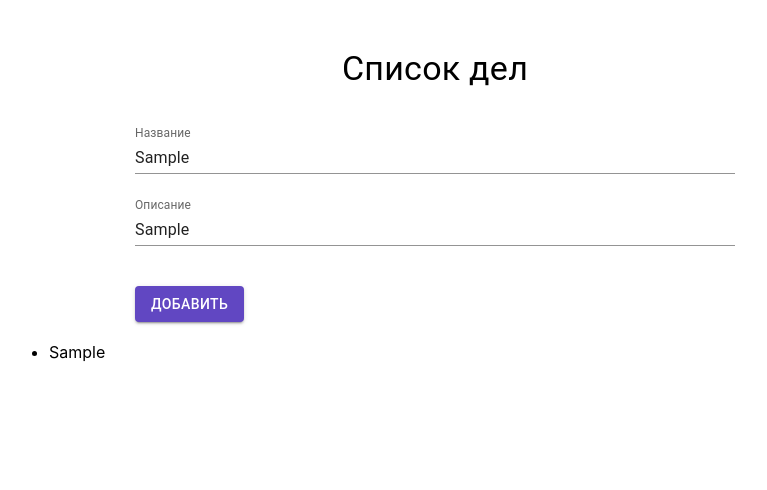
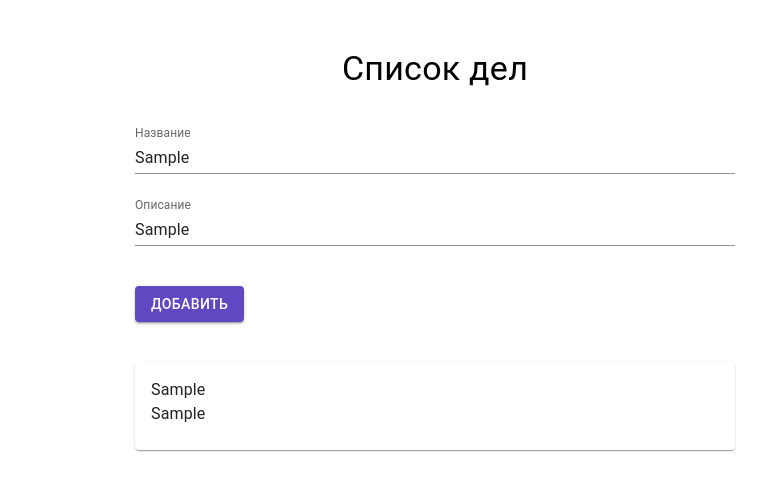
Before and after one commit to vladimir-ioshkin/react-redux-todo, a React (Create React App) app: page / in a window 1280 px wide. Both pictures are taken after typing "Sample", "Sample" into the empty fields and a click on the button "ДОБАВИТЬ". Shown: the top 490 px of the page, without its empty margins (205-972 px from the left). Built offline with nearby package versions, Linux system fonts and the light colour scheme.

Commit message:
added Item component

```diff
--- /dev/null
+++ b/src/components/Item.jsx
@@ -0,0 +1,19 @@
+import { Card, CardContent, Typography } from '@mui/material';
+
+const cardStyle = {
+    width: 600,
+    margin: '40px auto',
+};
+
+export const Item = ({ title, description }) => {
+    return (
+        <li>
+            <Card sx={cardStyle}>
+                <CardContent>
+                    <Typography>{title}</Typography>
+                    <Typography>{description}</Typography>
+                </CardContent>
+            </Card>
+        </li>
+    );
+};
--- a/src/components/ItemList.jsx
+++ b/src/components/ItemList.jsx
@@ -1,5 +1,5 @@
-import { useSelector } from "react-redux";
-
+import { useSelector } from 'react-redux';
+import { Item } from './Item';
 
 export const ItemList = () => {
     const items = useSelector((state) => {
@@ -8,11 +8,11 @@ export const ItemList = () => {
 
     return (
         <ul>
-           {items.map(({ title, id }) => {
-               return (
-                   <li key={id}>{title}</li>
-               );
-           })}
+            {items.map(({ id, title, description }) => {
+                return (
+                    <Item key={id} title={title} description={description} />
+                );
+            })}
         </ul>
-    )
+    );
 };
--- a/src/index.css
+++ b/src/index.css
@@ -1,13 +1,19 @@
 body {
-  margin: 0;
-  font-family: -apple-system, BlinkMacSystemFont, 'Segoe UI', 'Roboto', 'Oxygen',
-    'Ubuntu', 'Cantarell', 'Fira Sans', 'Droid Sans', 'Helvetica Neue',
-    sans-serif;
-  -webkit-font-smoothing: antialiased;
-  -moz-osx-font-smoothing: grayscale;
+    margin: 0;
+    font-family: -apple-system, BlinkMacSystemFont, 'Segoe UI', 'Roboto',
+        'Oxygen', 'Ubuntu', 'Cantarell', 'Fira Sans', 'Droid Sans',
+        'Helvetica Neue', sans-serif;
+    -webkit-font-smoothing: antialiased;
+    -moz-osx-font-smoothing: grayscale;
 }
 
 code {
-  font-family: source-code-pro, Menlo, Monaco, Consolas, 'Courier New',
-    monospace;
+    font-family: source-code-pro, Menlo, Monaco, Consolas, 'Courier New',
+        monospace;
 }
+
+ul {
+    list-style: none;
+    margin: 0;
+    padding: 0;
+}
```
Also changed, not shown: src/components/Field.jsx (+5 -2 lines).
